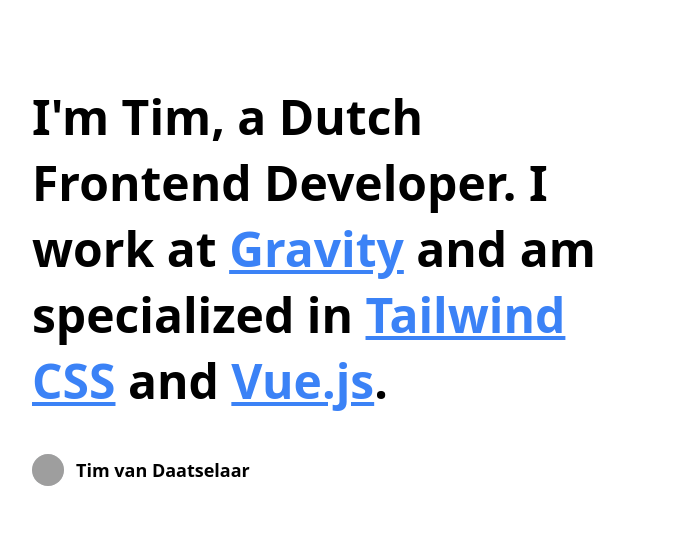
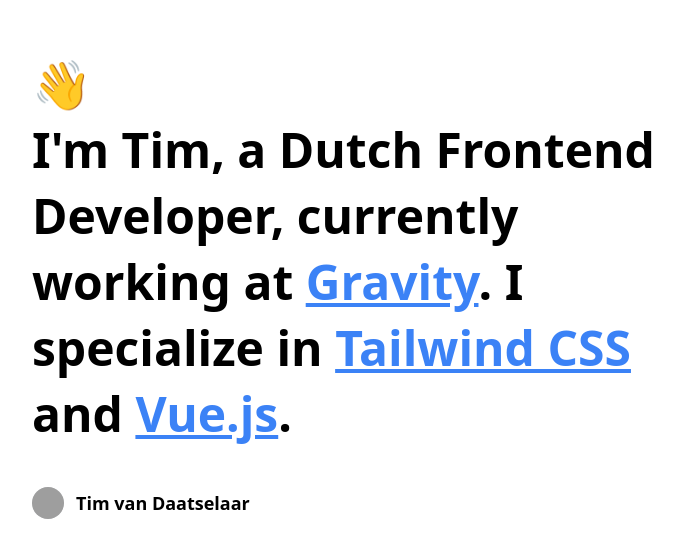
Before and after one commit to timvandaatselaar/timvandaatselaar.github.io, a Nuxt app: page / in a window 1280 px wide. Shown: the part 115-672 px from the top of the page, without its empty margins (96-779 px from the left). Built offline with nearby package versions, Linux system fonts and the light colour scheme; grey boxes are pictures that could not be loaded.

Commit message:
gh pages

```diff
--- a/pages/index.vue
+++ b/pages/index.vue
@@ -1,18 +1,18 @@
 <template>
   <div class="flex min-h-screen items-center py-20 px-8">
     <div class="mx-auto w-full max-w-5xl">
-      <div class="max-w-xl">
+      <div class="max-w-2xl pr-8">
         <p
           class="text-3xl font-semibold leading-snug lg:text-5xl lg:leading-snug"
         >
-          I'm Tim, a Dutch Frontend Developer. I work at
+          👋<br />
+          I'm Tim, a Dutch Frontend Developer, currently working at
           <a
             href="https://gravity.nl"
             target="_blank"
             class="text-blue-500 underline hover:no-underline"
             >Gravity</a
-          >
-          and am specialized in
+          >. I specialize in
           <a
             href="https://tailwindcss.com/"
             target="_blank"
```
